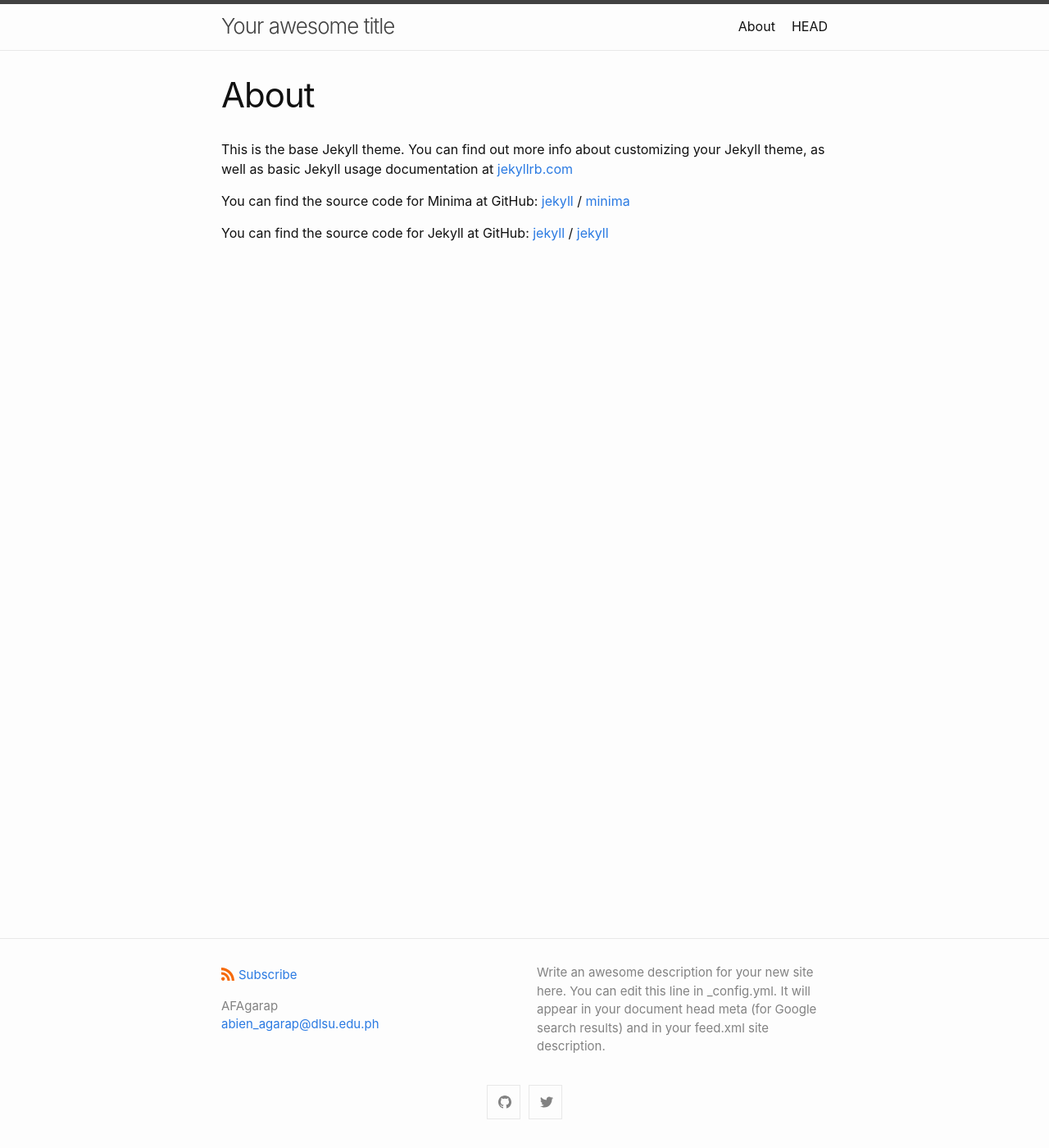
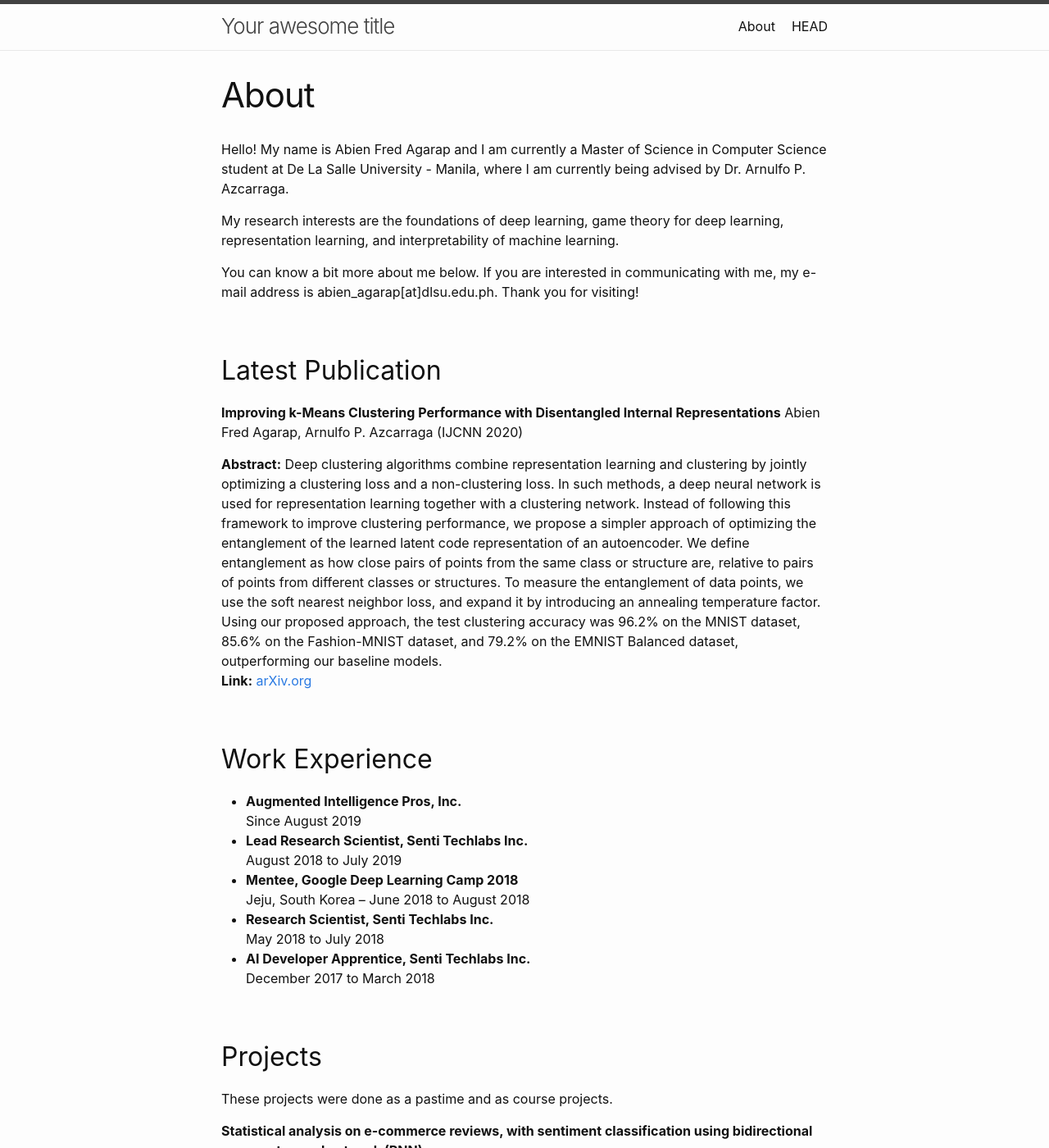
Before and after one commit to AFAgarap/AFAgarap.github.io, a Jekyll site: the page built from about.md, in a window 1280 px wide and 1400 px high. Shown: the whole window at 82% size. Built offline with Jekyll 4.4.1, drawn with Linux system fonts in a browser that asks for light colours; some of the changed text lies outside the part shown.

Commit message:
chore: re-add about

```diff
--- a/about.md
+++ b/about.md
@@ -4,15 +4,43 @@ title: About
 permalink: /about/
 ---
 
-This is the base Jekyll theme. You can find out more info about customizing your Jekyll theme, as well as basic Jekyll usage documentation at [jekyllrb.com](https://jekyllrb.com/)
+Hello! My name is Abien Fred Agarap and I am currently a Master of Science in Computer Science student at De La Salle University - Manila, where I am currently being advised by Dr. Arnulfo P. Azcarraga.
 
-You can find the source code for Minima at GitHub:
-[jekyll][jekyll-organization] /
-[minima](https://github.com/jekyll/minima)
+My research interests are the foundations of deep learning, game theory for deep learning, representation learning, and interpretability of machine learning.
 
-You can find the source code for Jekyll at GitHub:
-[jekyll][jekyll-organization] /
-[jekyll](https://github.com/jekyll/jekyll)
+You can know a bit more about me below. If you are interested in communicating with me, my e-mail address is abien_agarap[at]dlsu.edu.ph. Thank you for visiting!
 
 
-[jekyll-organization]: https://github.com/jekyll
+## Latest Publication
+
+**Improving k-Means Clustering Performance with Disentangled Internal
+Representations**
+Abien Fred Agarap, Arnulfo P. Azcarraga (IJCNN 2020)
+
+**Abstract:** Deep clustering algorithms combine representation learning and clustering by jointly optimizing a clustering loss and a non-clustering loss. In such methods, a deep neural network is used for representation learning together with a clustering network. Instead of following this framework to improve clustering performance, we propose a simpler approach of optimizing the entanglement of the learned latent code representation of an autoencoder. We define entanglement as how close pairs of points from the same class or structure are, relative to pairs of points from different classes or structures. To measure the entanglement of data points, we use the soft nearest neighbor loss, and expand it by introducing an annealing temperature factor. Using our proposed approach, the test clustering accuracy was 96.2% on the MNIST dataset, 85.6% on the Fashion-MNIST dataset, and 79.2% on the EMNIST Balanced dataset, outperforming our baseline models.<br>**Link:** [arXiv.org](https://arxiv.org/abs/2006.04535)
+
+
+## Work Experience
+- **Augmented Intelligence Pros, Inc.**<br>Since August 2019
+- **Lead Research Scientist, Senti Techlabs Inc.**<br>August 2018 to July 2019
+- **Mentee, Google Deep Learning Camp 2018**<br>Jeju, South Korea -- June 2018 to August 2018
+- **Research Scientist, Senti Techlabs Inc.**<br>May 2018 to July 2018
+- **AI Developer Apprentice, Senti Techlabs Inc.**<br>December 2017 to March 2018
+
+
+## Projects
+
+These projects were done as a pastime and as course projects.
+
+**Statistical analysis on e-commerce reviews, with sentiment classification using bidirectional recurrent neural network (RNN)**<br>
+Performed statistical analysis and sentiment classification on [women's e-commerce clothing reviews dataset](https://www.kaggle.com/nicapotato/womens-ecommerce-clothing-reviews).<br>**Links:** [arXiv.org](https://arxiv.org/abs/1805.03687), [code](https://github.com/AFAgarap/ecommerce-reviews-analysis).
+
+**Towards building an intelligent anti-malware system: A deep learning approach using support vector machine (SVM) for malware classification**<br>
+Developed deep learning models with SVM as the classifier, and used them for malware classification.<br>**Links:** [arXiv.org](https://arxiv.org/abs/1801.00318), [code](https://github.com/AFAgarap/malware-classification)
+
+**An architecture combining convolutional neural network (CNN) and support vector machine (SVM) for image classification**<br>
+Used a CNN as a feature extractor, and a SVM as the classifier for the MNIST and Fashion-MNIST dataset.<br>**Links:** [arXiv.org](https://arxiv.org/abs/1712.03541), [code](https://github.com/AFAgarap/cnn-svm)
+
+
+**An application of machine learning algorithms on the Wisconsin diagnostic breast cancer (WDBC) dataset**<br>
+An application of the gated recurrent neural network with SVM (GRNN-SVM) on the WDBC dataset.<br>**Links:** [arXiv.org](https://arxiv.org/abs/1711.07831), [code](https://github.com/AFAgarap/wisconsin-breast-cancer)
```
